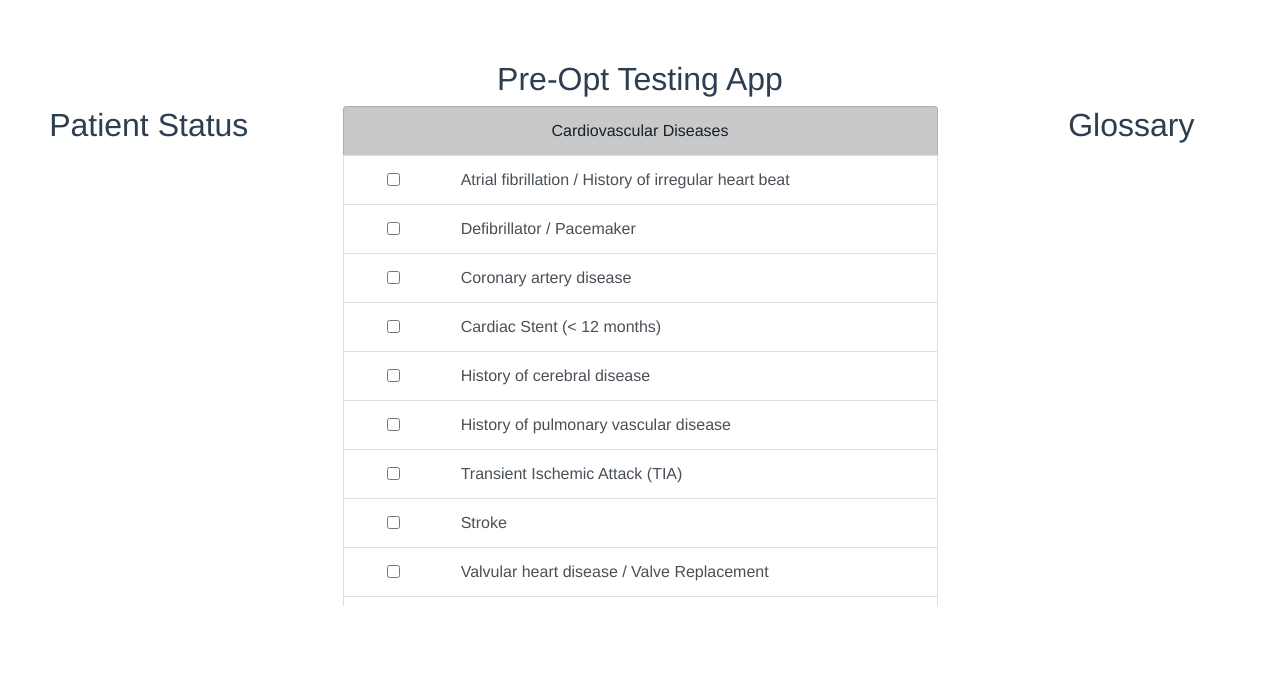
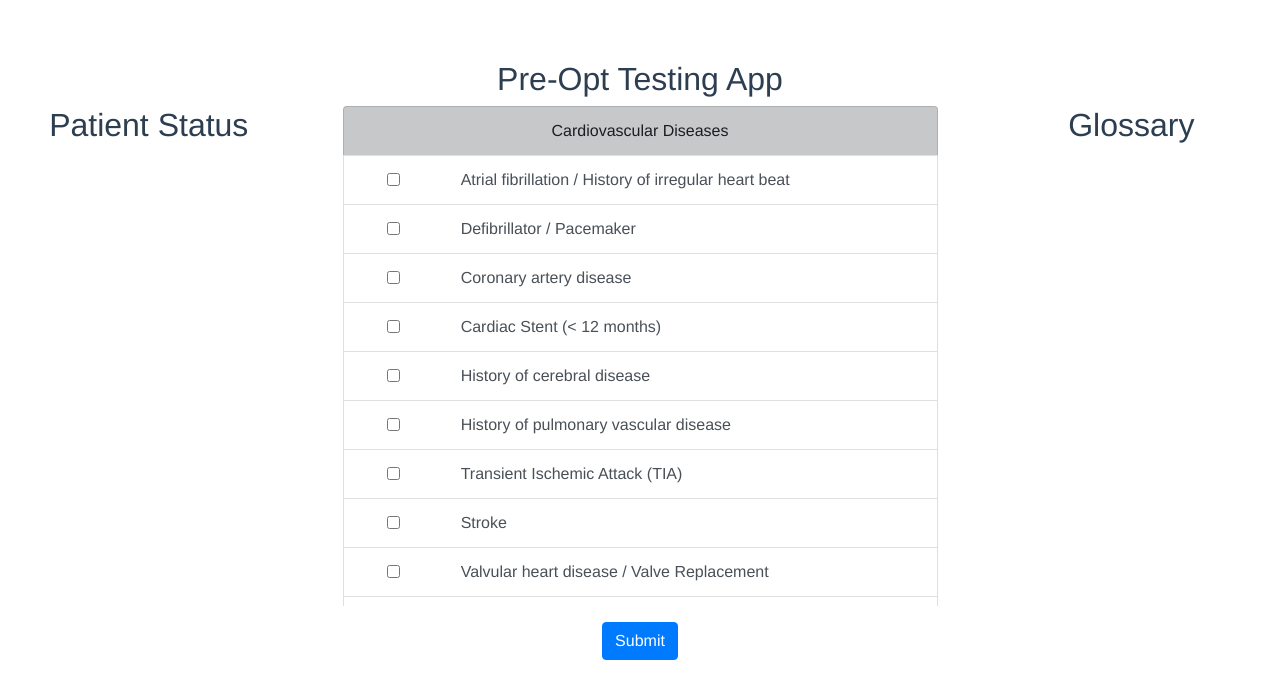
Before and after one commit to mmulenga/POTA, a Vue app: page / in a window 1280 px wide. Shown: the top 698 px of the page. Built offline with nearby package versions, Linux system fonts and the light colour scheme.

Commit message:
Implemented a basic modal, not updating with tests yet.

```diff
--- a/src/App.vue
+++ b/src/App.vue
@@ -11,6 +11,7 @@
             <ComoListComponent
             v-on:clickEvent="updateArray"
             v-on:hoverEvent="updateDescription"/>
+            <ResultModalComponent/>
         </div>
         <div class="col-md-3">
             <GlossaryComponent
@@ -21,9 +22,10 @@
 </template>
 
 <script>
-import ComoListComponent from './components/ComoListComponent';
-import GlossaryComponent from './components/GlossaryComponent';
-import StatusComponent from './components/StatusComponent';
+import ComoListComponent from '@/components/ComoListComponent';
+import GlossaryComponent from '@/components/GlossaryComponent';
+import StatusComponent from '@/components/StatusComponent';
+import ResultModalComponent from '@/components/ResultModalComponent';
 
 export default {
   name: 'App',
@@ -31,6 +33,7 @@ export default {
     ComoListComponent,
     GlossaryComponent,
     StatusComponent,
+    ResultModalComponent,
   },
   data() {
     return {
@@ -58,9 +61,6 @@ export default {
      */
     updateDescription: function updateDescription(comorbidity) {
       this.glossaryEntry = comorbidity.currentComorbiditySelection;
-
-      // eslint-disable-next-line
-      console.log(this.glossaryEntry);
     },
   },
 };
--- /dev/null
+++ b/src/components/ResultModalComponent.vue
@@ -0,0 +1,45 @@
+<template>
+  <div class="container pt-3">
+    <button type="button" class="btn btn-primary" v-on:click="showModal"> Submit </button>
+
+    <!-- Modal -->
+    <div class="modal fade" :class="{ 'show': isVisible, 'd-block': isVisible }">
+      <div class="modal-dialog">
+        <div class="modal-content">
+          <div class="modal-header">
+            <h5 class="modal-title" id="exampleModalLabel"> Tests </h5>
+            <button type="button" class="close" v-on:click="showModal">
+              <span> &times; </span>
+            </button>
+          </div>
+          <div class="modal-body">
+            ...
+          </div>
+          <div class="modal-footer">
+            <button type="button" class="btn btn-primary" v-on:click="showModal">Okay</button>
+          </div>
+        </div>
+      </div>
+    </div>
+  </div>
+</template>
+
+<script>
+export default {
+  name: 'ResultModalComponent',
+  data() {
+    return {
+      isVisible: false,
+    };
+  },
+  methods: {
+    showModal: function showModal() {
+      if (this.isVisible === false) {
+        this.isVisible = true;
+      } else {
+        this.isVisible = false;
+      }
+    },
+  },
+};
+</script>
```
